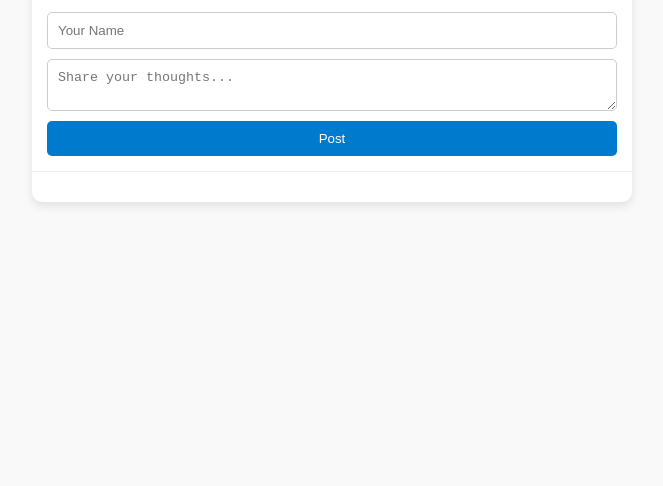
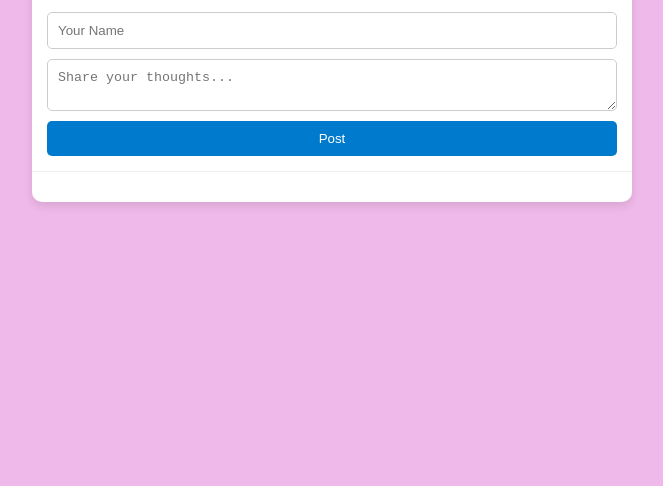
Before and after one commit to Chase-520/TritonHack, a plain HTML site: page forum.html in a window 1280 px wide. Shown: the part 354-840 px from the top of the page, without its empty margins (308-971 px from the left). Drawn offline with Linux system fonts and the light colour scheme.

Commit message:
Update forum.html

```diff
--- a/forum.html
+++ b/forum.html
@@ -1,3 +1,4 @@
+<!--hi guys-->
 <!DOCTYPE html>
 <html lang="en">
 <head>
@@ -70,7 +71,7 @@
         }
     </style>
 </head>
-<body>
+<body style="background: #EFB9E9">
     <div id="forum-container">
         <h1>Discussion Forum</h1>
 
```
